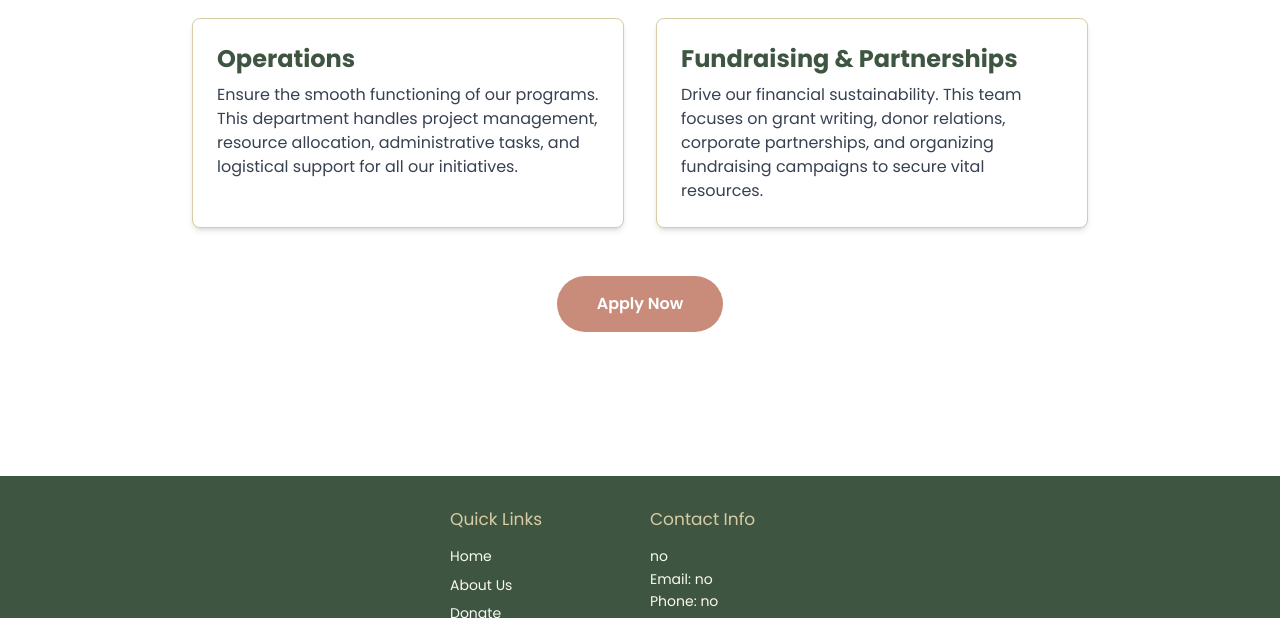
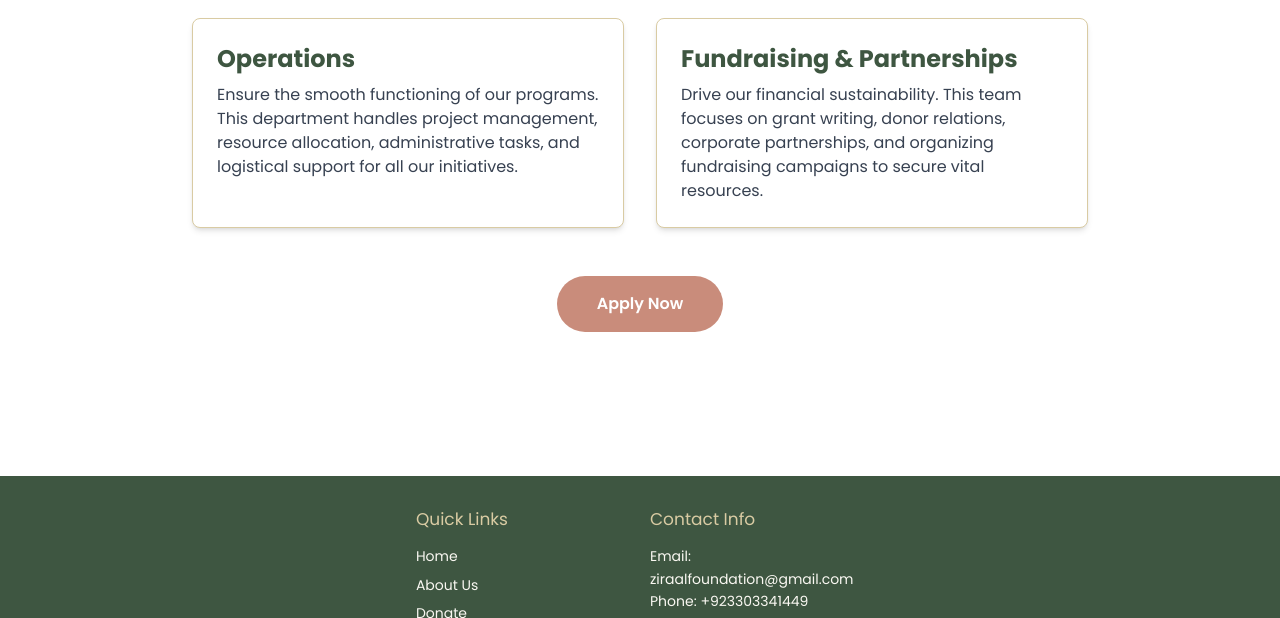
Before and after one commit to Hasanemu/Ziraal---Hasanemu, a plain HTML site: page getinvolved.html in a window 1280 px wide. Shown: the part 740-1358 px from the top of the page. Drawn offline with nearby package versions, Linux system fonts and the light colour scheme.

Commit message:
Update getinvolved.html

```diff
--- a/getinvolved.html
+++ b/getinvolved.html
@@ -311,9 +311,8 @@
 
             <div class="footer-section">
                 <h3>Contact Info</h3>
-                <p>no</p>
-                <p>Email: <a href="mailto:info@example.com">no</a></p>
-                <p>Phone: <a href="tel:+1234567890">no</a></p>
+                <p>Email: <a href="mailto:ziraalfoundation@gmail.com">ziraalfoundation@gmail.com</a></p>
+                <p>Phone: <a href="tel:+923303341449">+923303341449</a></p>
                 <div class="social-icons">
                     <a href="https://instagram.com/ziraal.pk/" target="_blank" aria-label="Instagram"><i class="fab fa-instagram"></i></a>
                     <a href="https://linkedin.com/yourprofile" target="_blank" aria-label="LinkedIn"><i class="fab fa-linkedin-in"></i></a>
```
